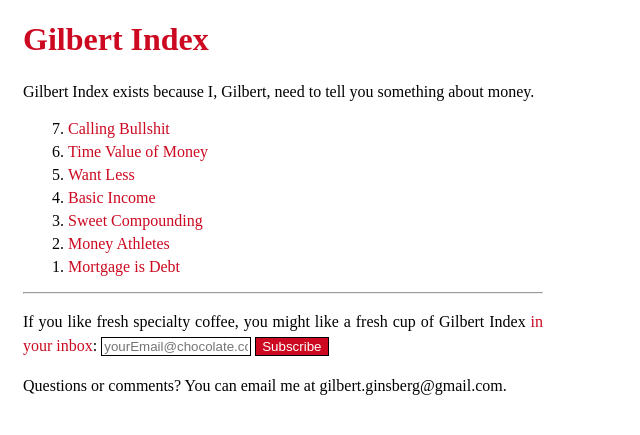
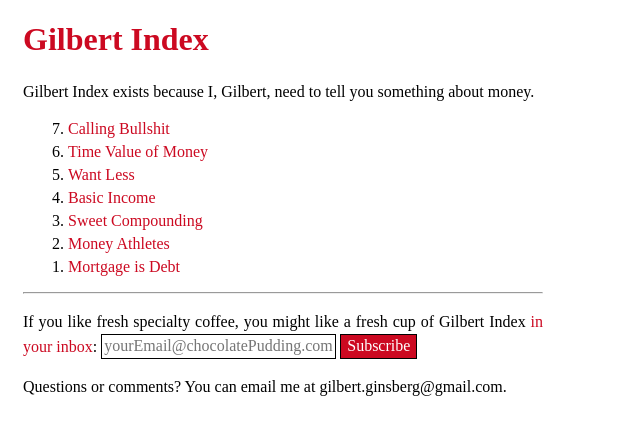
Before and after one commit to danilosierrac/gilbert-index, a Jekyll site: the page built from index.html, in a window 1280 px wide. Shown: the top 435 px of the page, without its empty margins (0-640 px from the left). Built offline with Jekyll 4.4.1, drawn with Linux system fonts in a browser that asks for light colours.

Commit message:
feat: Added styles for email sign up form

```diff
--- a/_includes/footer.html
+++ b/_includes/footer.html
@@ -3,15 +3,17 @@
         method="post"
         target="popupwindow"
         onsubmit="window.open('https://feedburner.google.com/fb/a/mailverify?uri=gilbertindex', 'popupwindow', 'scrollbars=yes,width=550,height=520');return true">
-        <p class="rss-subscribe">If you like fresh specialty coffee, you might like a
+
+      <p class="rss-subscribe">If you like fresh specialty coffee, you might like a
        fresh cup of Gilbert Index <a href="https://feedburner.google.com/fb/a/mailverify?uri=gilbertindex&amp;loc=en_US">
          in your inbox</a>:
-         <input type="text" style="width:150px; border: 1px solid black" name="email" placeholder="yourEmail@chocolate.com"/>
+      <span>
+         <input type="text" id="email-box" name="email" placeholder="yourEmail@chocolatePudding.com"/>
          <input type="hidden" value="gilbertindex" name="uri"/>
          <input type="hidden" name="loc" value="en_US"/>
-         <input type="submit" style="border: 1px solid black; background-color: #CC0921; color: #fff" value="Subscribe" />
-        </p>
-
+         <input type="submit" id="submit-input" value="Subscribe" />
+      </span>
+      </p>
    </form>
 
  <p>Questions or comments? You can email me at gilbert.ginsberg@gmail.com.</p>
--- a/assets/css/main.scss
+++ b/assets/css/main.scss
@@ -45,3 +45,39 @@ a:hover {
 footer p {
   text-align: left;
 }
+
+form span {
+  display: flex;
+}
+
+form #email-box, #submit-input {
+  font-family: serif;
+  font-size: 100%;
+  height: 25px;
+  border: 1px solid black;
+  margin: 2px;
+}
+
+#email-box {
+  width: 235px;
+  vertical-align: bottom;
+}
+
+#submit-input {
+  color: #fff;
+  background-color: #CC0921;
+  &:hover {
+    cursor: pointer;
+    opacity: 0.5;
+  }
+}
+
+@media (min-width: 493px) {
+  form span {
+    display: inline;
+    #email-box, #submit-input {
+      margin: auto;
+    }
+  }
+
+}
```
